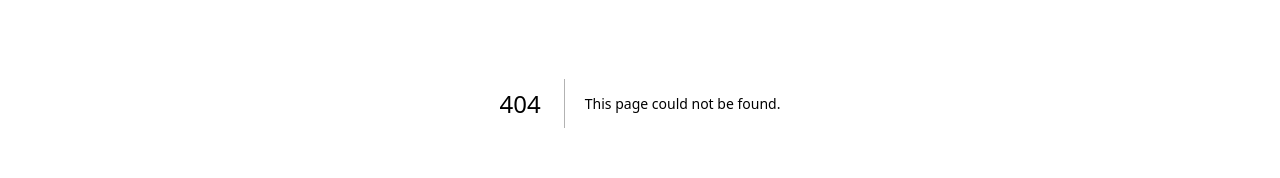
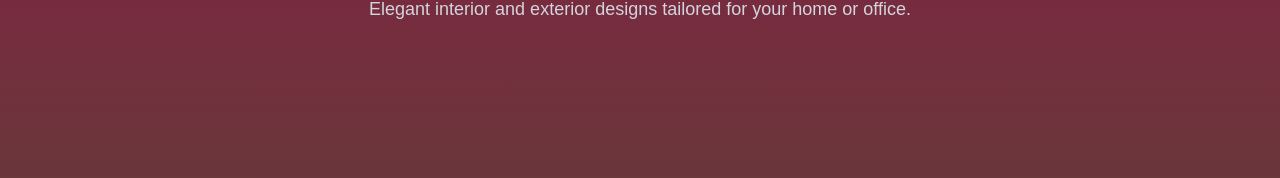
Before and after one commit to vocalsbyss/grille-website, a Next.js app: page /interior-exterior in a window 1280 px wide. Before the commit this address had no page. Shown: the part 297-475 px from the top of the page. Built offline with nearby package versions, Linux system fonts and the light colour scheme.

Commit message:
Rename folders to remove spaces/colons and fix imports

```diff
--- a/app/interior:exterior/page.tsx
+++ b/app/interior-exterior/page.tsx
@@ -1,7 +1,7 @@
 "use client";
 
 import { motion } from "framer-motion";
-import SharedContent from "../../components/SharedContent";
+import SharedContent from "../../.next/components/SharedContent";
 
 export default function InteriorExterior() {
   return (
--- a/app/invisible grilles/page.tsx
+++ b/app/invisiblegrilles/page.tsx
@@ -1,7 +1,7 @@
 "use client";
 
 import { motion } from "framer-motion";
-import SharedContent from "../../components/SharedContent";
+import SharedContent from "../../.next/components/SharedContent";
 
 export default function InvisibleGrills() {
   return (
--- a/app/layout.tsx
+++ b/app/layout.tsx
@@ -1,6 +1,6 @@
-// app/layout.tsx
 import "./globals.css";
 import { ReactNode } from "react";
+import Navbar from "../.next/components/Navbar";
 
 export const metadata = {
   title: "VIKISHA Invisible Grills | Best Invisible Grills in Visakhapatnam",
@@ -13,7 +13,10 @@ export const metadata = {
 export default function RootLayout({ children }: { children: ReactNode }) {
   return (
     <html lang="en">
-      <body>{children}</body>
+      <body className="scroll-smooth">
+        <Navbar />
+        <div className="pt-20">{children}</div> {/* padding to offset navbar */}
+      </body>
     </html>
   );
 }
--- a/app/page.tsx
+++ b/app/page.tsx
@@ -1,8 +1,8 @@
 "use client";
 
 import { motion } from "framer-motion";
-import SharedContent from "../components/SharedContent";
-import Gallery from "../components/Gallery";
+import SharedContent from "../.next/components/SharedContent";
+import Gallery from "../.next/components/Gallery";
 
 export default function Home() {
   const images = [
--- a/app/upvc windows/page.tsx
+++ b/app/upvcwindows/page.tsx
@@ -1,7 +1,7 @@
 "use client";
 
 import { motion } from "framer-motion";
-import SharedContent from "../../components/SharedContent";
+import SharedContent from "../../.next/components/SharedContent";
 
 export default function UPVCWindows() {
   return (
```
